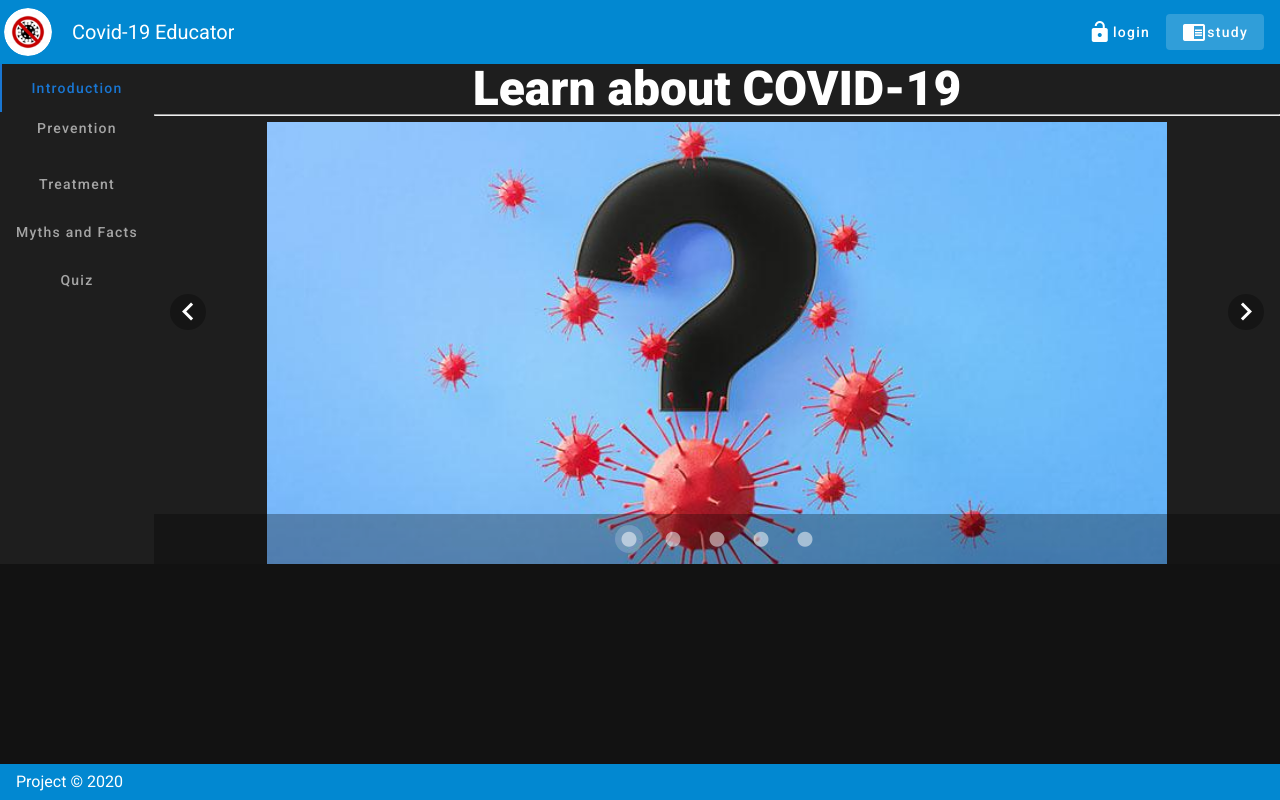
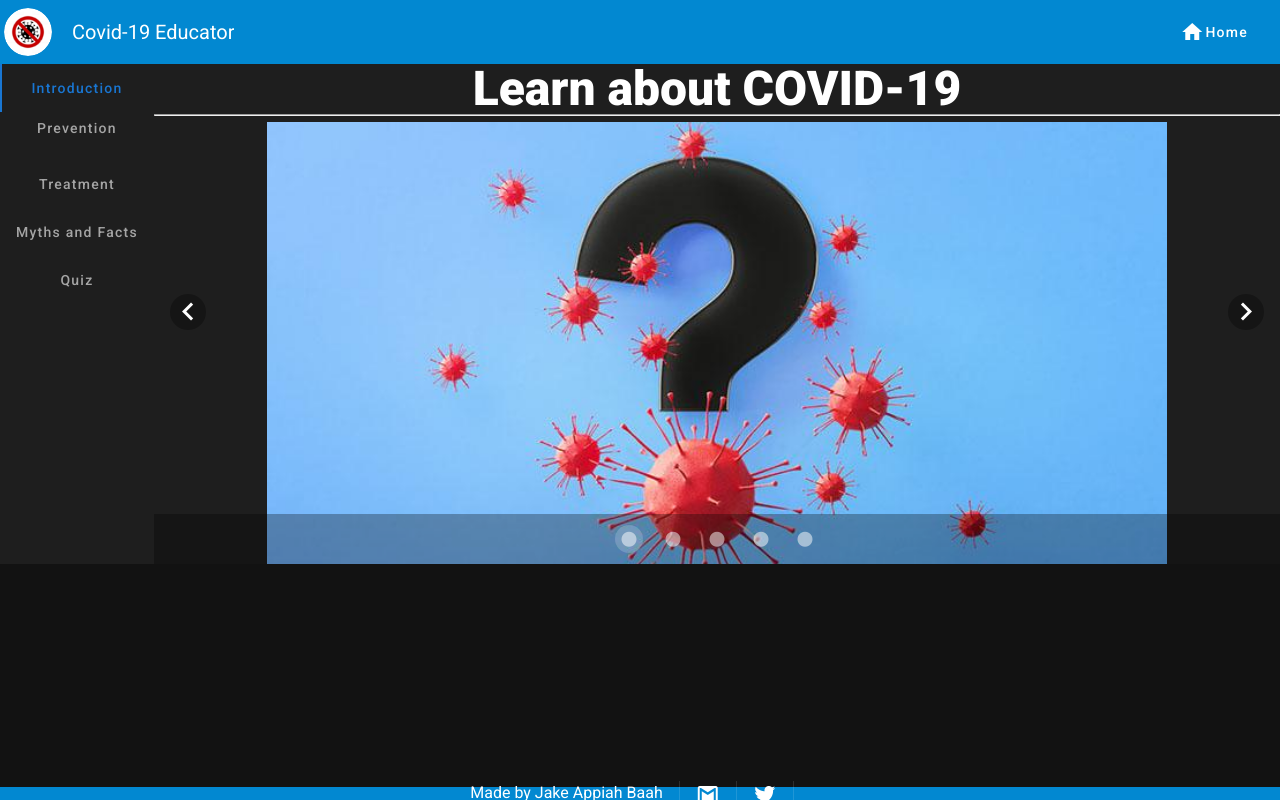
Before and after one commit to KobbyJake/covid19_edu, a Nuxt app: page /study in a window 1280 px wide. Built offline with nearby package versions, Linux system fonts and the light colour scheme; what v-playback would draw is missing.

Commit message:
I am the author

```diff
--- a/layouts/default.vue
+++ b/layouts/default.vue
@@ -9,12 +9,9 @@
 
       <v-toolbar-title v-text="title" />
       <v-spacer />
-      <v-btn text class="text-none" nuxt to="/login">
-        <v-icon>mdi-lock-open</v-icon>
-        login
-      </v-btn>
+
       <v-btn text class="text-none" nuxt to="/study">
-        <v-icon>mdi-book-open</v-icon>
+        <v-icon>mdi-library</v-icon>
         study
       </v-btn>
     </v-app-bar>
@@ -23,7 +20,24 @@
     </v-content>
 
     <v-footer :fixed="fixed" app color="light-blue darken-2">
-      <span>Project &copy; {{ new Date().getFullYear() }}</span>
+      <v-row justify="center">
+        <span>Made by Jake Appiah Baah </span>
+        <v-divider class="mx-4" vertical></v-divider>
+        <a href="mailto:appiahbaahjake@gmail.com"><v-icon>mdi-gmail</v-icon></a>
+
+        <v-divider class="mx-4" vertical></v-divider>
+        <a href="http://twitter.com/@kobbyjake_" target="_blank"
+          ><v-icon>mdi-twitter</v-icon></a
+        >
+
+        <v-divider class="mx-4" vertical></v-divider>
+        <!-- <a
+          href="http://facebook.com/appiahbaahjake"
+          target="_blank"
+          rel="noopener noreferrer"
+          ><v-icon>mdi-facebook</v-icon></a
+        > -->
+      </v-row>
     </v-footer>
   </v-app>
 </template>
@@ -32,8 +46,6 @@
 export default {
   data() {
     return {
-      // clipped: false,
-      // drawer: false,
       fixed: false,
       title: 'Covid-19 Educator'
     }
--- a/layouts/flat.vue
+++ b/layouts/flat.vue
@@ -1,31 +1,7 @@
 <template>
   <v-app dark>
-    <!-- <v-navigation-drawer
-      v-model="drawer"
-      :mini-variant="miniVariant"
-      :clipped="clipped"
-      fixed
-      app
-    >
-      <v-list>
-        <v-list-item
-          v-for="(item, i) in items"
-          :key="i"
-          :to="item.to"
-          router
-          exact
-        >
-          <v-list-item-action>
-            <v-icon>{{ item.icon }}</v-icon>
-          </v-list-item-action>
-          <v-list-item-content>
-            <v-list-item-title v-text="item.title" />
-          </v-list-item-content>
-        </v-list-item>
-      </v-list>
-    </v-navigation-drawer> -->
     <v-app-bar elevate-on-scroll fixed app color="light-blue darken-2">
-      <v-app-bar-nav-icon to="/?dialog=">
+      <v-app-bar-nav-icon to="/">
         <v-avatar>
           <img src="/icon.png" alt="favicon" />
         </v-avatar>
@@ -33,33 +9,35 @@
 
       <v-toolbar-title v-text="title" />
       <v-spacer />
-      <!-- <v-btn text class="text-none">
-        <v-icon>mdi-file-edit</v-icon>
-        Register
-      </v-btn> -->
 
-      <v-btn text class="text-none" nuxt to="/?dialog=true">
-        <v-icon>mdi-account-edit</v-icon>
-        Register
+      <v-btn text class="text-none" nuxt to="/">
+        <v-icon>mdi-home</v-icon>
+        Home
       </v-btn>
     </v-app-bar>
     <v-content>
       <nuxt />
     </v-content>
-    <!-- <v-navigation-drawer v-model="rightDrawer" :right="right" temporary fixed>
-      <v-list>
-        <v-list-item @click.native="right = !right">
-          <v-list-item-action>
-            <v-icon light>
-              mdi-repeat
-            </v-icon>
-          </v-list-item-action>
-          <v-list-item-title>Switch drawer (click me)</v-list-item-title>
-        </v-list-item>
-      </v-list>
-    </v-navigation-drawer> -->
+
     <v-footer :fixed="fixed" app color="light-blue darken-2">
-      <span>Project &copy; {{ new Date().getFullYear() }}</span>
+      <v-row justify="center">
+        <span>Made by Jake Appiah Baah </span>
+        <v-divider class="mx-4" vertical></v-divider>
+        <a href="mailto:appiahbaahjake@gmail.com"><v-icon>mdi-gmail</v-icon></a>
+
+        <v-divider class="mx-4" vertical></v-divider>
+        <a href="http://twitter.com/@kobbyjake_" target="_blank"
+          ><v-icon>mdi-twitter</v-icon></a
+        >
+
+        <v-divider class="mx-4" vertical></v-divider>
+        <!-- <a
+          href="http://facebook.com/appiahbaahjake"
+          target="_blank"
+          rel="noopener noreferrer"
+          ><v-icon>mdi-facebook</v-icon></a
+        > -->
+      </v-row>
     </v-footer>
   </v-app>
 </template>
@@ -68,24 +46,7 @@
 export default {
   data() {
     return {
-      // clipped: false,
-      // drawer: false,
       fixed: false,
-      items: [
-        {
-          icon: 'mdi-apps',
-          title: 'Welcome',
-          to: '/'
-        },
-        {
-          icon: 'mdi-chart-bubble',
-          title: 'Inspire',
-          to: '/inspire'
-        }
-      ],
-      // miniVariant: false,
-      // right: true,
-      // rightDrawer: false,
       title: 'Covid-19 Educator'
     }
   }
--- a/package.json
+++ b/package.json
@@ -15,8 +15,6 @@
     "@nuxtjs/axios": "^5.3.6",
     "@nuxtjs/dotenv": "^1.4.0",
     "@nuxtjs/toast": "^3.3.0",
-    "@prisma/cli": "2.0.0-beta.5",
-    "@prisma/client": "2.0.0-beta.5",
     "animate.css": "^4.1.0",
     "nuxt": "^2.0.0",
     "v-playback": "^1.0.2"
--- a/pages/index.vue
+++ b/pages/index.vue
@@ -26,7 +26,12 @@
             to prevent COVID-19 infection and also manage infection.
           </p>
           <br />
-
+          <v-row>
+            <!-- <v-spacer></v-spacer> -->
+            <v-btn outlined rounded class="text-none" nuxt to="/study"
+              ><v-icon left>mdi-library</v-icon>study</v-btn
+            >
+            <v-divider class="mx-4"></v-divider>
             <div mt-5>
               <v-dialog v-model="dialog" persistent max-width="600px">
                 <template v-slot:activator="{ on }">
@@ -75,7 +80,7 @@
                               type="number"
                               max="25"
                               min="4"
-                            label="age"
+                              label="Age"
                               :rules="ageRules"
                             ></v-text-field>
                           </v-col>
@@ -175,6 +180,7 @@
                 </v-card>
               </v-dialog>
             </div>
+          </v-row>
         </v-col>
       </v-row>
     </v-container>
@@ -182,12 +188,6 @@
 </template>
 
 <script>
-// import Logo from '~/components/Logo.vue'
-// import VuetifyLogo from '~/components/VuetifyLogo.vue'
-// import { PrismaClient } from '@prisma/client'
-// or const { PrismaClient } = require('@prisma/client')
-
-// const prisma = new PrismaClient()
 export default {
   data() {
     return {
```
Also changed, not shown: pages/study.vue (+39 -34 lines), 2 other files (tests, documents, lock files or other folders). Lines whose indentation alone changed are shown as unchanged.
